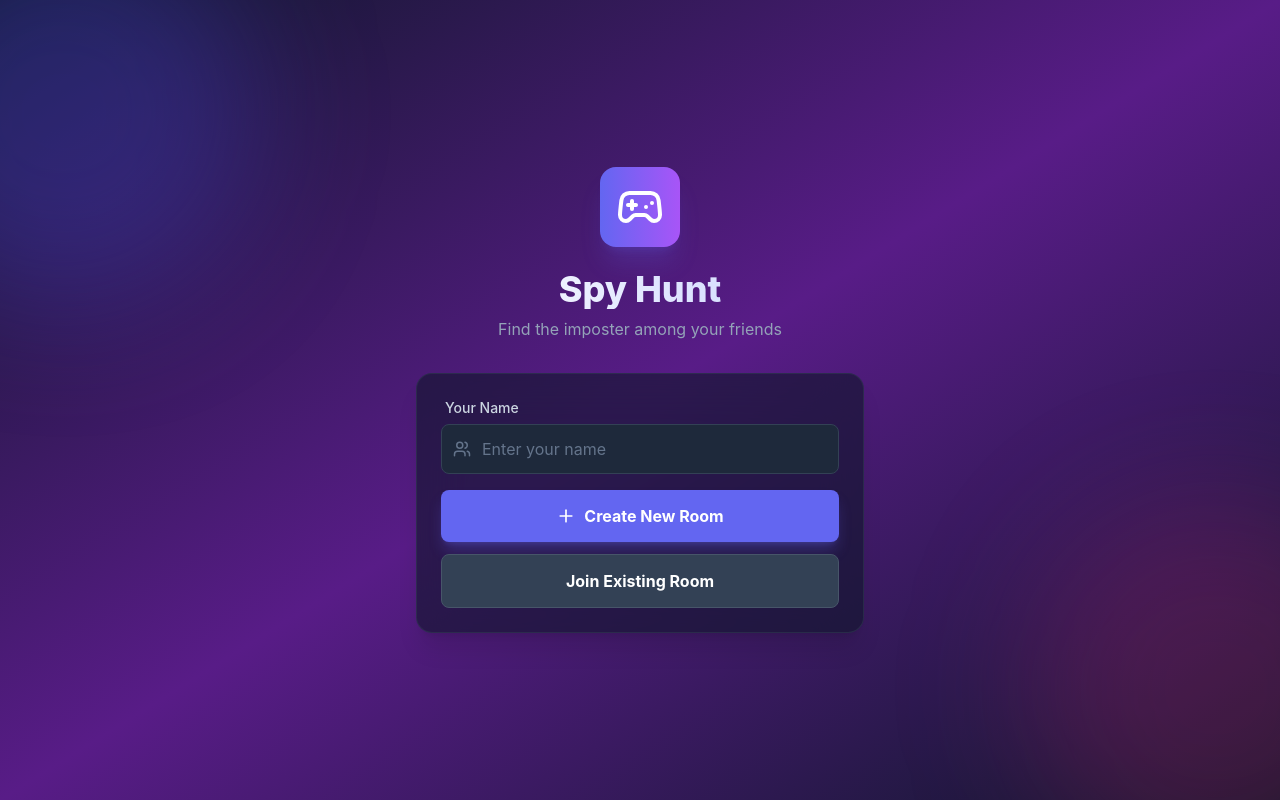
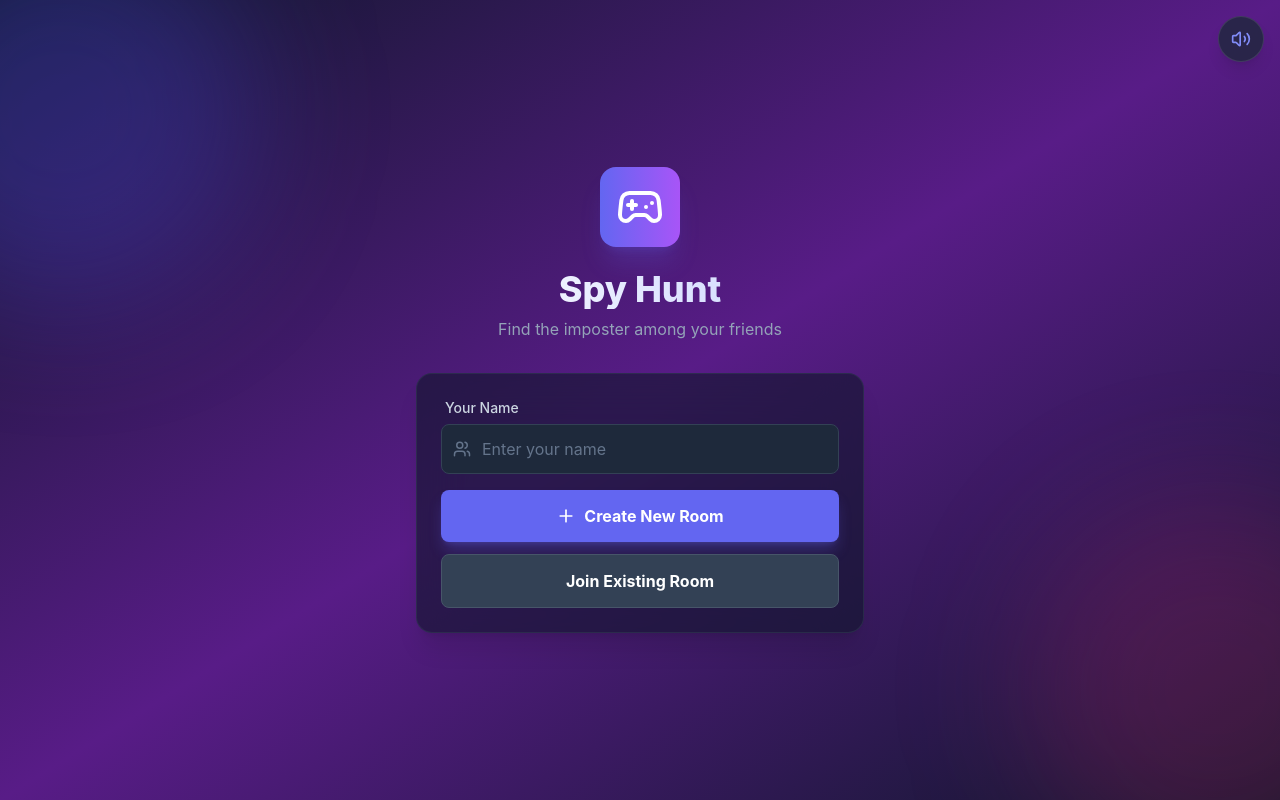
Before and after one commit to varun-official/spy-hunt, a React (Vite) app: page / in a window 1280 px wide. Built offline with nearby package versions, Linux system fonts and the light colour scheme; no server answers.

Commit message:
feat: Introduce sound effects for game events and a sound toggle UI component.

```diff
--- a/src/App.jsx
+++ b/src/App.jsx
@@ -3,10 +3,12 @@ import Home from './pages/Home';
 import Lobby from './pages/Lobby';
 import Game from './pages/Game';
 import Results from './pages/Results';
+import SoundToggle from './components/SoundToggle';
 
 function App() {
   return (
     <Router>
+      <SoundToggle />
       <Routes>
         <Route path="/" element={<Home />} />
         <Route path="/lobby/:roomId" element={<Lobby />} />
--- /dev/null
+++ b/src/components/SoundToggle.jsx
@@ -0,0 +1,31 @@
+import { useState, useEffect } from 'react';
+import { Volume2, VolumeX } from 'lucide-react';
+import { soundService } from '../services/soundService';
+
+const SoundToggle = () => {
+    const [muted, setMuted] = useState(soundService.muted);
+
+    // We can't easily subscribe to changes since soundService isn't an observable,
+    // but since this button is the ONLY way to change it, local state is valid.
+
+    const toggle = () => {
+        const isMuted = soundService.toggleMute();
+        setMuted(isMuted);
+    };
+
+    return (
+        <button
+            onClick={toggle}
+            className="fixed top-4 right-4 z-50 p-3 bg-slate-800/80 backdrop-blur-md rounded-full shadow-lg border border-white/10 text-white hover:bg-slate-700 transition-all hover:scale-110 active:scale-95 group"
+            title={muted ? "Unmute Sound" : "Mute Sound"}
+        >
+            {muted ? (
+                <VolumeX size={20} className="text-slate-400 group-hover:text-red-400 experiment-colors" />
+            ) : (
+                <Volume2 size={20} className="text-indigo-400 group-hover:text-green-400 experiment-colors" />
+            )}
+        </button>
+    );
+};
+
+export default SoundToggle;
--- a/src/pages/Game.jsx
+++ b/src/pages/Game.jsx
@@ -6,8 +6,10 @@ import { db, auth } from "../firebase";
 import { nextTurn, castVote, calculateResults, checkVoteCompletion, toggleVoteReadiness } from '../services/gameService';
 import { motion, AnimatePresence } from 'framer-motion';
 import { Clock, Eye, EyeOff, Mic, Flag, CheckCircle, AlertTriangle, Fingerprint } from 'lucide-react';
+import { soundService } from '../services/soundService';
 
 function Game() {
+    // ...
     const { roomId } = useParams();
     const navigate = useNavigate();
     const [room, setRoom] = useState(null);
@@ -56,8 +58,10 @@ function Game() {
             setTimeLeft(diff > 0 ? diff : 0);
 
             // Haptic & Visual Feedback for Low Time
-            if (diff <= 5 && diff > 0) {
-                if (navigator.vibrate) navigator.vibrate(200);
+            if (diff <= 10 && diff > 0) {
+                soundService.playTick();
+                if (diff <= 5 && navigator.vibrate) navigator.vibrate(200);
+                if (diff <= 5) soundService.playAlert();
             }
 
             if (diff <= 0 && room.hostId === currentUser.uid && room.status === 'clue') {
@@ -282,6 +286,7 @@ function Game() {
 
         const handleVote = () => {
             if (selectedVoteTarget) {
+                soundService.playClick();
                 castVote(roomId, currentUser.uid, selectedVoteTarget);
                 setSelectedVoteTarget(null);
             }
--- a/src/pages/Lobby.jsx
+++ b/src/pages/Lobby.jsx
@@ -6,6 +6,7 @@ import { startGame } from "../services/gameService";
 import { leaveRoom } from "../services/roomService";
 import { motion, AnimatePresence } from 'framer-motion';
 import { Users, Play, Copy, ArrowLeft, Crown, AlertCircle } from 'lucide-react';
+import { soundService } from '../services/soundService';
 
 function Lobby() {
     const { roomId } = useParams();
@@ -59,6 +60,7 @@ function Lobby() {
         if (!isHost) return;
         try {
             setLoading(true);
+            soundService.playGameStart();
             await startGame(roomId, room.players, room.lastMaskedManId); // Pass last spy ID
         } catch (err) {
             setError(err.message);
--- a/src/pages/Results.jsx
+++ b/src/pages/Results.jsx
@@ -1,19 +1,13 @@
-import { useState, useEffect } from 'react';
-import { useParams, useNavigate } from 'react-router-dom';
-import { doc, onSnapshot } from "firebase/firestore";
-import { db, auth } from "../firebase";
-import { resetToLobby } from "../services/gameService";
-import { leaveRoom } from "../services/roomService";
-import { motion, AnimatePresence } from 'framer-motion';
-import { Trophy, Home, AlertTriangle, CheckCircle, HelpCircle, ChevronDown } from 'lucide-react';
-
+import { useState, useEffect, useRef } from 'react';
+// ...
 function Results() {
     const { roomId } = useParams();
     const navigate = useNavigate();
     const [room, setRoom] = useState(null);
     const [currentUser, setCurrentUser] = useState(auth.currentUser);
     const [activeTab, setActiveTab] = useState('report');
-    const [showVotes, setShowVotes] = useState(false); // 'report' or 'leaderboard'
+    const [showVotes, setShowVotes] = useState(false);
+    const soundPlayed = useRef(false);
 
     // Auth Subscription
     useEffect(() => {
@@ -39,12 +33,29 @@ function Results() {
                 } else if (data.status === 'lobby') {
                     navigate(`/lobby/${roomId}`);
                 }
+
+                // Play Result Sound
+                if (data.status === 'results' && currentUser && !soundPlayed.current) {
+                    const amISpy = data.maskedManId === currentUser.uid;
+                    const didAgentsWin = data.result?.winner === 'AGENTS';
+                    const didSpyWin = data.result?.winner === 'SPY';
+                    const iWon = (amISpy && didSpyWin) || (!amISpy && didAgentsWin);
+
+                    if (iWon) {
+                        soundService.playGameStart(); // Happy sound
+                    } else {
+                        soundService.playFailure();
+                    }
+                    soundPlayed.current = true;
+                } else if (data.status !== 'results') {
+                    soundPlayed.current = false;
+                }
             } else {
                 navigate('/');
             }
         });
         return () => unsubscribe();
-    }, [roomId, navigate]);
+    }, [roomId, navigate]); // Effect runs on mount/updates
 
     if (!room || !room.result) return (
         <div className="min-h-screen bg-slate-900 flex items-center justify-center">
--- /dev/null
+++ b/src/services/soundService.js
@@ -0,0 +1,91 @@
+class SoundService {
+    constructor() {
+        this.context = null;
+        this.masterGain = null;
+        this.initialized = false;
+        this.muted = localStorage.getItem('spyHunt_muted') === 'true';
+    }
+
+    init() {
+        if (this.initialized) return;
+        try {
+            this.context = new (window.AudioContext || window.webkitAudioContext)();
+            this.masterGain = this.context.createGain();
+            this.setVolume(); // Set initial volume based on mute state
+            this.masterGain.connect(this.context.destination);
+            this.initialized = true;
+        } catch (e) {
+            console.error('Web Audio API not supported', e);
+        }
+    }
+
+    toggleMute() {
+        this.muted = !this.muted;
+        localStorage.setItem('spyHunt_muted', this.muted);
+        if (this.initialized) {
+            this.setVolume();
+        }
+        return this.muted;
+    }
+
+    setVolume() {
+        if (this.masterGain) {
+            this.masterGain.gain.setValueAtTime(this.muted ? 0 : 0.5, this.context.currentTime);
+        }
+    }
+
+    playTone(freq, type, duration, startTime = 0, vol = 1) {
+        if (!this.initialized) this.init();
+        if (!this.context) return;
+
+        const osc = this.context.createOscillator();
+        const gain = this.context.createGain();
+
+        osc.type = type;
+        osc.frequency.setValueAtTime(freq, this.context.currentTime + startTime);
+
+        gain.gain.setValueAtTime(0, this.context.currentTime + startTime);
+        gain.gain.linearRampToValueAtTime(vol, this.context.currentTime + startTime + 0.01);
+        gain.gain.exponentialRampToValueAtTime(0.001, this.context.currentTime + startTime + duration);
+
+        osc.connect(gain);
+        gain.connect(this.masterGain);
+
+        osc.start(this.context.currentTime + startTime);
+        osc.stop(this.context.currentTime + startTime + duration + 0.1);
+    }
+
+    // High pitch "tick" for UI clicks
+    playClick() {
+        this.playTone(800, 'sine', 0.1, 0, 0.3);
+    }
+
+    // Woodblock style tick for timer
+    playTick() {
+        this.playTone(600, 'sine', 0.05, 0, 0.5);
+    }
+
+    // Urgent low-frequency alert pulse
+    playAlert() {
+        this.playTone(200, 'sawtooth', 0.2, 0, 0.4);
+        this.playTone(200, 'sawtooth', 0.2, 0.25, 0.4);
+    }
+
+    // Ascending major triad (C-E-G)
+    playGameStart() {
+        const now = 0;
+        this.playTone(261.63, 'sine', 0.3, now, 0.4);       // C4
+        this.playTone(329.63, 'sine', 0.3, now + 0.1, 0.4); // E4
+        this.playTone(392.00, 'sine', 0.6, now + 0.2, 0.4); // G4
+    }
+
+    // Descending triad for "bad" events
+    playFailure() {
+        const now = 0;
+        this.playTone(392.00, 'triangle', 0.3, now, 0.4);
+        this.playTone(311.13, 'triangle', 0.3, now + 0.1, 0.4); // Eb
+        this.playTone(261.63, 'triangle', 0.6, now + 0.2, 0.4);
+    }
+}
+
+export const soundService = new SoundService();
```
